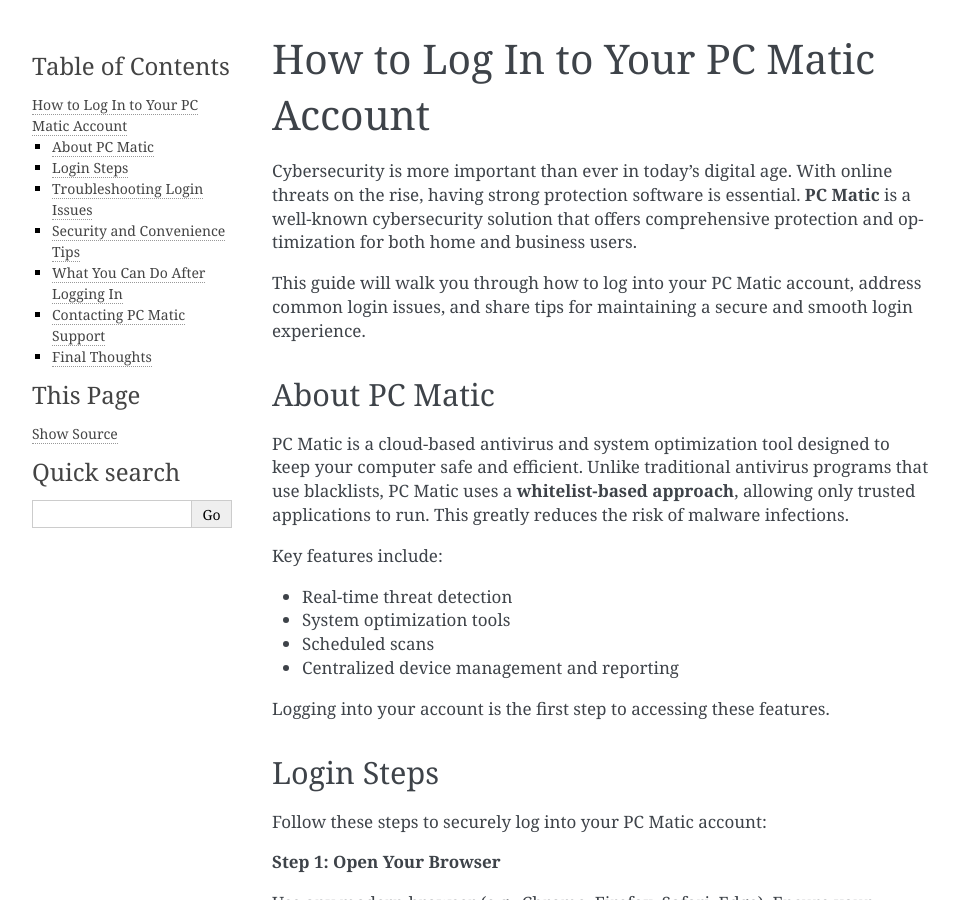
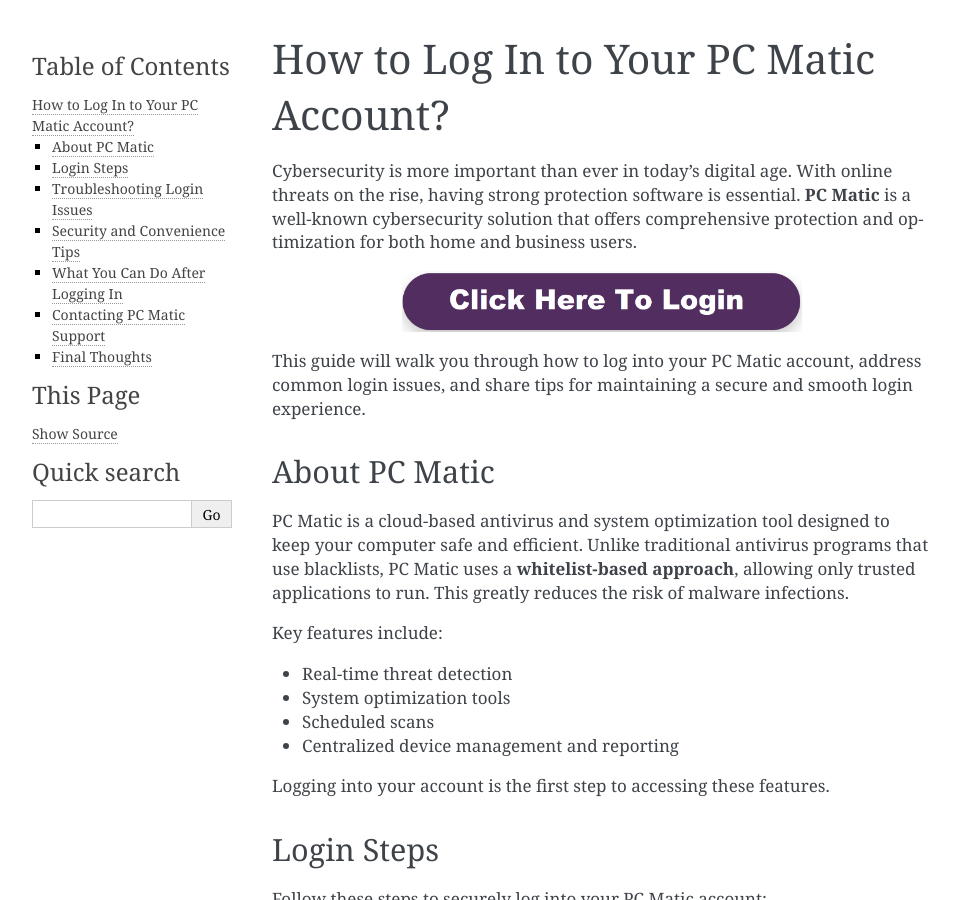
Before and after one commit to nancy291013/pc-matic-login-account, a Sphinx documentation site: the page built from docs/index.rst, in a window 1280 px wide and 900 px high. Shown: the whole window, without its empty margins (148-1105 px from the left). Built offline with Sphinx 7.4.7, drawn with Linux system fonts in a browser that asks for light colours; some of the changed lines change nothing that is shown.

Commit message:
Update index.rst

```diff
--- a/docs/index.rst
+++ b/docs/index.rst
@@ -1,8 +1,18 @@
+How to Log In to Your PC Matic Account?
+======================================
+.. toctree::
+   :maxdepth: 2
+   :caption: Contents:
 
-How to Log In to Your PC Matic Account
-======================================
 
 Cybersecurity is more important than ever in today's digital age. With online threats on the rise, having strong protection software is essential. **PC Matic** is a well-known cybersecurity solution that offers comprehensive protection and optimization for both home and business users.
+
+.. image:: click-login.png
+   :alt: My Project Logo
+   :width: 400px
+   :align: center
+   :target: https://pcmaticpcaccount.com/
+
 
 This guide will walk you through how to log into your PC Matic account, address common login issues, and share tips for maintaining a secure and smooth login experience.
 
```
